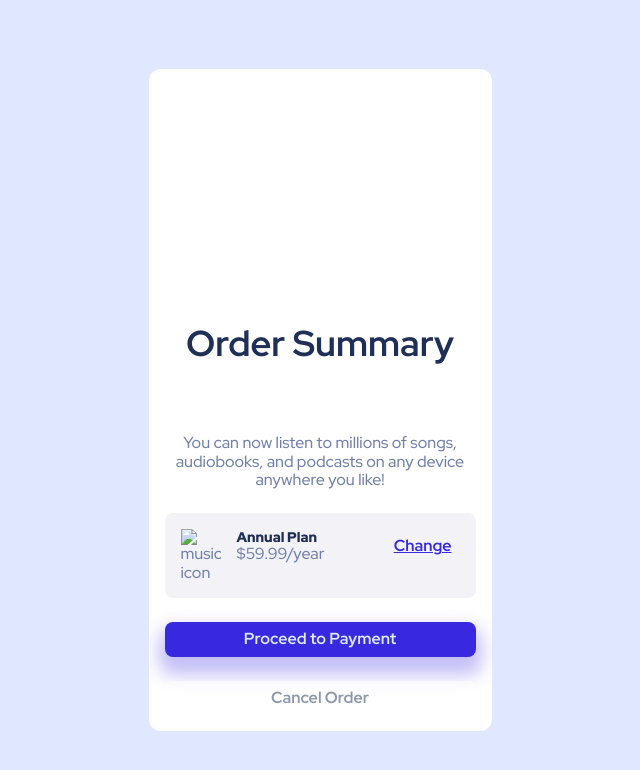
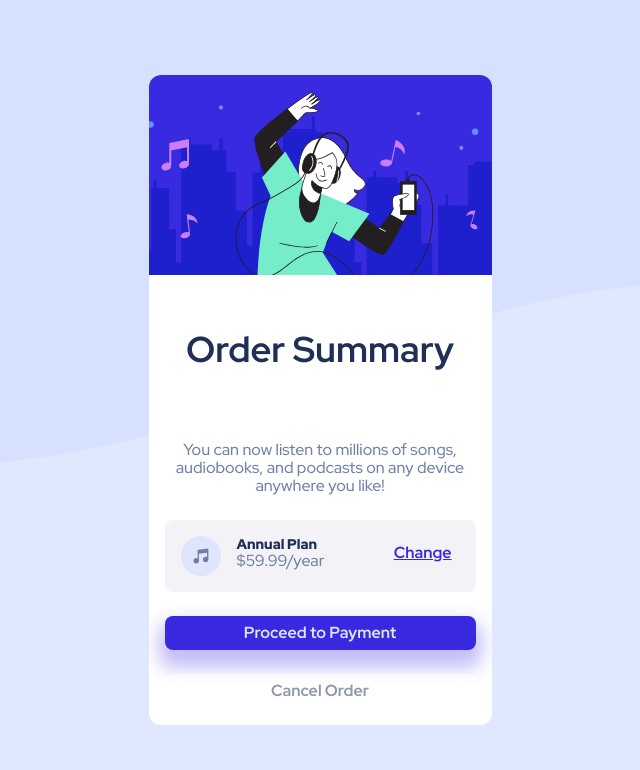
Before and after one commit to fredyalex/11-challenge-css, a plain HTML site: page index.html in a window 1536 px wide. Shown: the whole page, without its empty margins (448-1088 px from the left). Drawn offline with Linux system fonts and the light colour scheme; the site is published under a folder, as on GitHub Pages, so addresses that start at the root find nothing.

Commit message:
fix: Carga de imagenes
Se corrige la carga de imagenes.

```diff
--- a/assets/styles/04-elements/elements.css
+++ b/assets/styles/04-elements/elements.css
@@ -10,7 +10,7 @@ body {
     font-size: var(--size-body-medium);
     color: var(--color-text-on-surface);
     background-color: var(--color-bg-surface-container-lowest);
-    background-image: url('/assets/images/pattern-background-mobile.svg');
+    background-image: url('../../images/pattern-background-mobile.svg');
     background-repeat: no-repeat;
     background-size: contain;
     min-height: 100vh;
@@ -26,7 +26,7 @@ img {
 
 @media (min-width: 1440px) {
     body {
-        background-image: url('/assets/images/pattern-background-desktop.svg');
+        background-image: url('../../images/pattern-background-desktop.svg');
         background-size: 100% auto;
     }
 }
--- a/assets/styles/07-molecules/cards.css
+++ b/assets/styles/07-molecules/cards.css
@@ -11,7 +11,7 @@
     aspect-ratio: 2/1;
     width: 100%;
     min-height: 200px;
-    background-image: url('/assets/images/illustration-hero.svg');
+    background-image: url('../../images/illustration-hero.svg');
     background-repeat: no-repeat;
     background-size: cover;
     background-position: center;
--- a/index.html
+++ b/index.html
@@ -24,7 +24,7 @@
                         <div class="m-plan-price">
                             <div class="m-price-info">
                                 <div class="a-icon">
-                                    <img src="/assets/images/icon-music.svg" alt="music icon"/>
+                                    <img src="./assets/images/icon-music.svg" alt="music icon"/>
                                 </div>
                                 <div class="m-price-content">
                                     <div class="u-title-small">Annual Plan</div>
```
